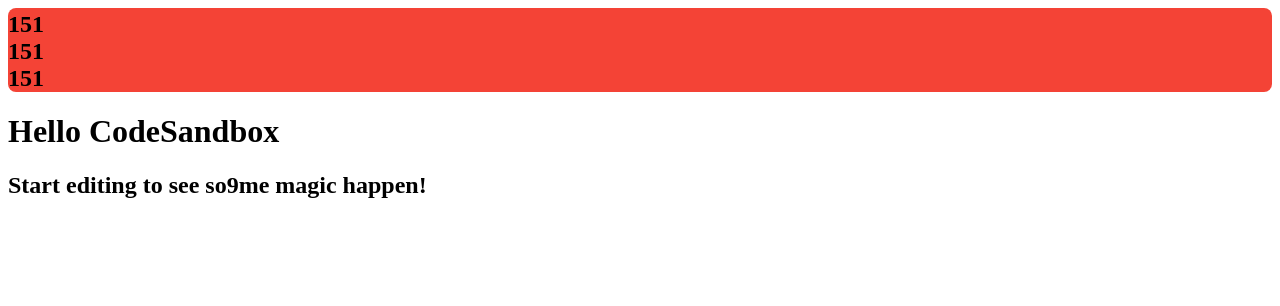
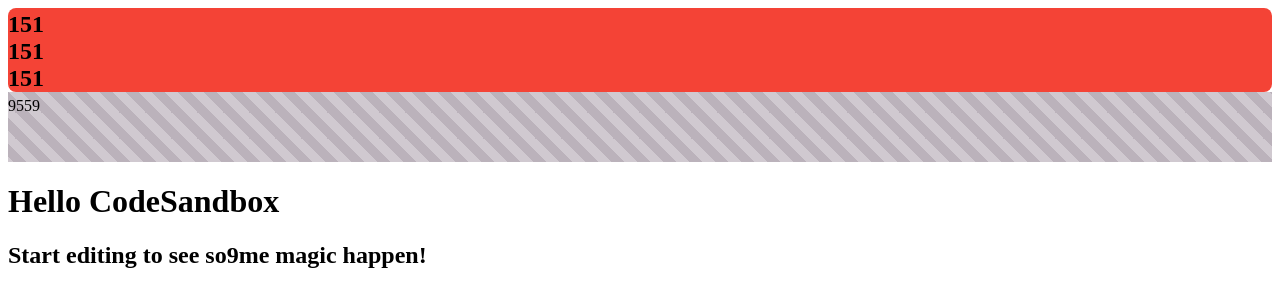
Before and after one commit to waittinghsu/react-omega-DnD-v15.6, a React (Create React App) app: page / in a window 1280 px wide. Shown: the top 306 px of the page. Built offline with nearby package versions, Linux system fonts and the light colour scheme.

Commit message:
add css 條文樣式

```diff
--- a/src/App.js
+++ b/src/App.js
@@ -10,6 +10,9 @@
           <span>151</span>
           <span>151</span>
         </div>
+        <div className="disable py-5" style={{ height: "60px" }}>
+          <span>9559</span>
+        </div>
         <h1>Hello CodeSandbox</h1>
         <h2>Start editing to see so9me magic happen!</h2>
       </div>
--- a/src/style/index.scss
+++ b/src/style/index.scss
@@ -1 +1,22 @@
 @import 'customer';
+
+.user-select {
+  -webkit-user-select:none;
+  -moz-user-select:none;
+  -o-user-select:none;
+  user-select:none;
+}
+
+.disable {
+  background-size: 26px 26px;
+  background-color: rgba(31, 2, 30, .3);
+  background-image: linear-gradient(
+    45deg,
+     rgba(255, 255, 255, .3) 25%,
+    transparent 25%,
+    transparent 50%,
+  rgba(255, 255, 255, .3) 50%,
+  rgba(255, 255, 255, .3) 75%,
+    transparent 75%,
+    transparent);
+}
```
